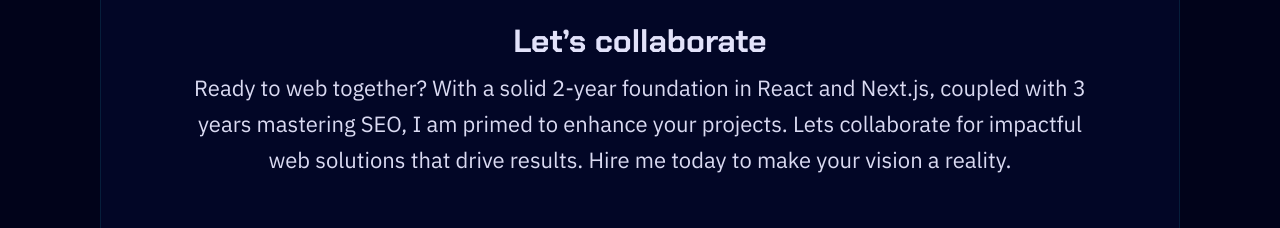
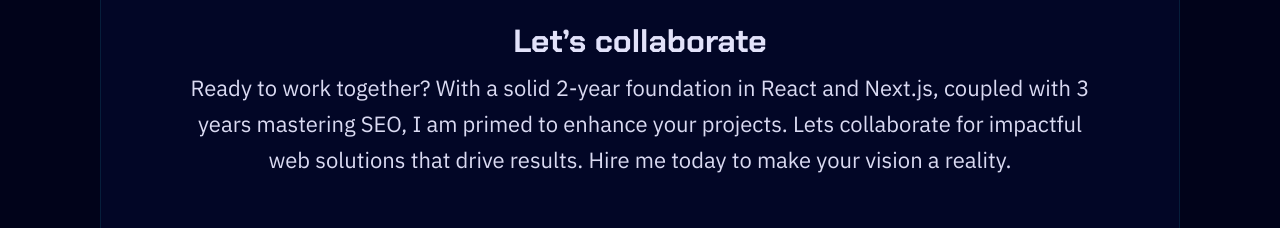
Before and after one commit to HimanshuKanojiya/himanshu-kanojiya-portfolio, a Next.js app: page / in a window 1280 px wide. Shown: the part 8062-8290 px from the top of the page. Built offline with nearby package versions, Linux system fonts and the light colour scheme.

Commit message:
correct content

```diff
--- a/src/components/Contact/index.tsx
+++ b/src/components/Contact/index.tsx
@@ -13,7 +13,7 @@
         <Image src={contactImage} width={306} height={321} alt="hero image" />
         <h2>Let’s collaborate</h2>
         <p>
-          Ready to web together? With a solid 2-year foundation in React and
+          Ready to work together? With a solid 2-year foundation in React and
           Next.js, coupled with 3 years mastering SEO, I am primed to enhance
           your projects. Lets collaborate for impactful web solutions that drive
           results. Hire me today to make your vision a reality.
```
